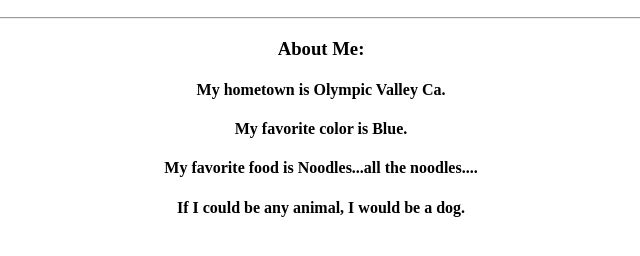
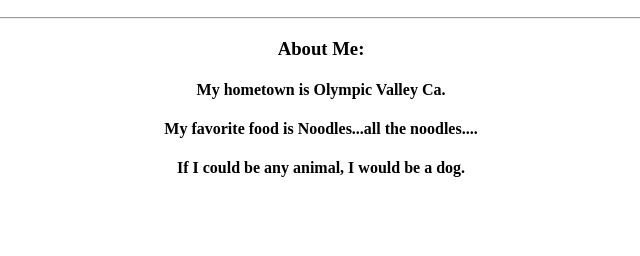
Before and after one commit to RonnieJSanchez/my-first-repo, a plain HTML site: page index.html in a window 1280 px wide. Shown: the part 110-366 px from the top of the page, without its empty margins (319-959 px from the left). Drawn offline with Linux system fonts and the light colour scheme.

Commit message:
remove color line

```diff
--- a/index.html
+++ b/index.html
@@ -12,7 +12,7 @@
 				<hr>
 				<h3>About Me:</h3>
 					<h4>My hometown is Olympic Valley Ca.</h4>
-					<h4>My favorite color is Blue.</h4>
+
 					<h4>My favorite food is Noodles...all the noodles....</h4>
 					<h4>If I could be any animal, I would be a dog.</h4>
 			</div>
```
